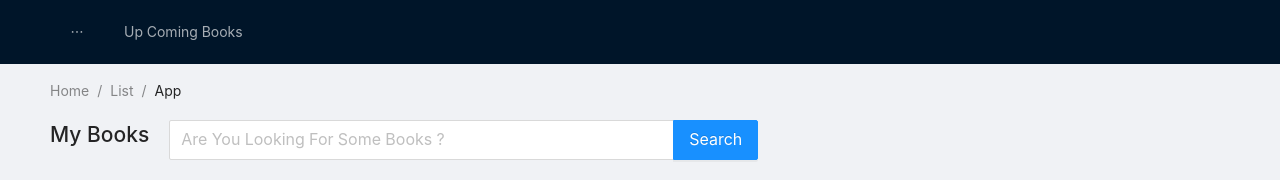
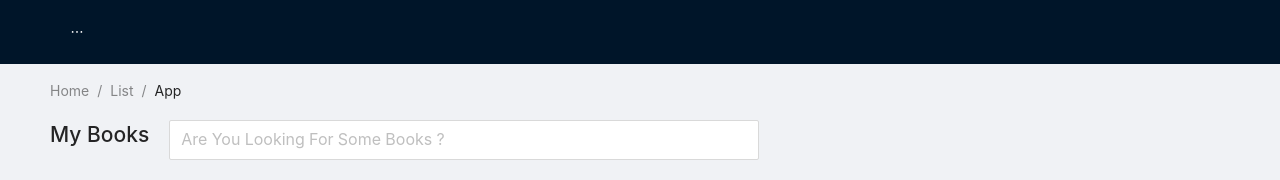
Before and after one commit to dannycahyo/book-management, a React (Create React App) app: page /mybooks in a window 1280 px wide. Shown: the top 180 px of the page. Built offline with nearby package versions, Linux system fonts and the light colour scheme; grey boxes are pictures that could not be loaded.

Commit message:
add-search-feture

```diff
--- a/src/App.tsx
+++ b/src/App.tsx
@@ -3,9 +3,7 @@ import UpComingBooks from "./UpComingBooks";
 import MyBooks from "./MyBooks";
 import { Layout, Menu, Breadcrumb } from "antd";
 import { nanoid } from "nanoid";
-import { Switch, Link, Route } from "react-router-dom";
-
-// type Pages = "upcomingBooks" | "myBooks";
+import { Switch, Link, Route, useLocation } from "react-router-dom";
 
 export type BooksProps = {
   title: string;
@@ -52,8 +50,6 @@ function App() {
 
   const { Header, Content, Footer } = Layout;
 
-  // const [activePage, setActivePage] = React.useState<Pages>("myBooks");
-
   const handleAddBook = (newBook: BooksProps) => {
     setBooks([...books, newBook]);
   };
@@ -83,20 +79,20 @@ function App() {
     );
   };
 
+  const { pathname } = useLocation();
+
   return (
     <div>
       <Layout className="layout">
         <Header style={{ display: "flex" }}>
-          <Link to="/mybooks">
-            <Menu theme="dark" mode="horizontal">
-              <Menu.Item key="1">My Books</Menu.Item>
-            </Menu>
-          </Link>
-          <Link to="upcomingbooks">
-            <Menu theme="dark" mode="horizontal">
-              <Menu.Item key="2">Up Coming Books</Menu.Item>
-            </Menu>
-          </Link>
+          <Menu theme="dark" mode="horizontal" selectedKeys={[pathname]}>
+            <Menu.Item key="/mybooks">
+              <Link to="/mybooks">My Books</Link>
+            </Menu.Item>
+            <Menu.Item key="/upcomingbooks">
+              <Link to="/upcomingbooks">Up Coming Books</Link>
+            </Menu.Item>
+          </Menu>
         </Header>
         <Content
           style={{ padding: "0 50px", textAlign: "center", minHeight: 450 }}
--- a/src/MyBooks.tsx
+++ b/src/MyBooks.tsx
@@ -32,9 +32,13 @@ const MyBooks = ({ books, onDeleteBook, onFinish }: MyBooksProps) => {
   const [writerValue, setWriterValue] = useState<string>("");
   const [reasonValue, setReasonValue] = useState<string>("");
 
+  const [searchValue, setSearchValue] = useState<string>("");
+
   const [formLayout, setFormLayout] = useState<FormLayout>("horizontal");
 
-  const handleSearchBook = () => {};
+  const handleSearchBook = (event: React.ChangeEvent<HTMLInputElement>) => {
+    setSearchValue(event.target.value);
+  };
 
   const handleShowModal = (layout: FormLayout = "horizontal") => {
     setFormLayout(layout);
@@ -84,7 +88,7 @@ const MyBooks = ({ books, onDeleteBook, onFinish }: MyBooksProps) => {
     setReasonValue(event.target.value);
   };
 
-  const handleShowOpenModal = (book: BooksProps) => {
+  const handleShowOpenModal = (book: BooksProps | null) => {
     setSelectedBook(book);
     setIsOpenModalVisible(true);
   };
@@ -120,6 +124,14 @@ const MyBooks = ({ books, onDeleteBook, onFinish }: MyBooksProps) => {
     setSelectedBook(null);
   };
 
+  const filteredBooks = books.filter((book) => {
+    return (
+      book.title
+        .toLocaleLowerCase()
+        .includes(searchValue.toLocaleLowerCase()) && book.isBuyed
+    );
+  });
+
   const formItemLayout =
     formLayout === "horizontal"
       ? {
@@ -137,28 +149,26 @@ const MyBooks = ({ books, onDeleteBook, onFinish }: MyBooksProps) => {
 
   const { TextArea } = Input;
 
-  const { Search } = Input;
-
   return (
     <div style={{}}>
       <div style={{ display: "flex", alignItems: "center", marginBottom: 20 }}>
         <h1 style={{ marginRight: 20 }}>My Books</h1>
-        <Search
+        <AntdInput
           style={{ width: "50%" }}
           placeholder="Are You Looking For Some Books ?"
           allowClear
-          enterButton="Search"
           size="large"
-          onSearch={handleSearchBook}
+          onChange={handleSearchBook}
+          value={searchValue}
         />
       </div>
-
+      {filteredBooks.length === 0 ? (
+        <h1>Cannot Find Book</h1>
+      ) : (
+        <div>
           <List
             grid={{ gutter: 16, column: 4 }}
-        dataSource={books.filter((book) => {
-          return book.isBuyed === true;
-          // return book.isBuyed;
-        })}
+            dataSource={filteredBooks}
             renderItem={(book) => (
               <List.Item>
                 <Card
@@ -168,12 +178,17 @@ const MyBooks = ({ books, onDeleteBook, onFinish }: MyBooksProps) => {
                 >
                   {book.title}
                 </Card>
-            <Button type="primary" onClick={() => handleShowOpenModal(book)}>
+                <Button
+                  type="primary"
+                  onClick={() => handleShowOpenModal(book)}
+                >
                   Open
                 </Button>
               </List.Item>
             )}
           />
+        </div>
+      )}
       <Modal
         visible={isOpenModalVisible}
         onOk={handleShowOpenModalOk}
```
Lines whose indentation alone changed are shown as unchanged.
